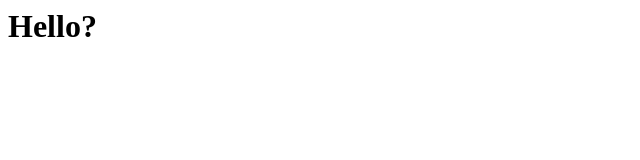
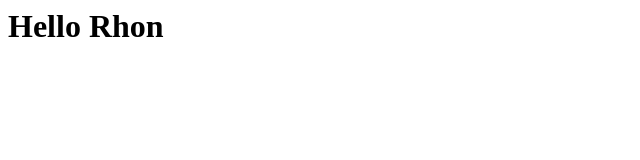
Before and after one commit to nmcanenydroz/farber-mcaneny, a plain HTML site: page index.html in a window 1280 px wide. Shown: the whole page, without its empty margins (0-640 px from the left). Drawn offline with Linux system fonts and the light colour scheme.

Commit message:
Update index.html

```diff
--- a/index.html
+++ b/index.html
@@ -1 +1 @@
-<h1>Hello?</h1>
+<h1>Hello Rhon</h1>
```
